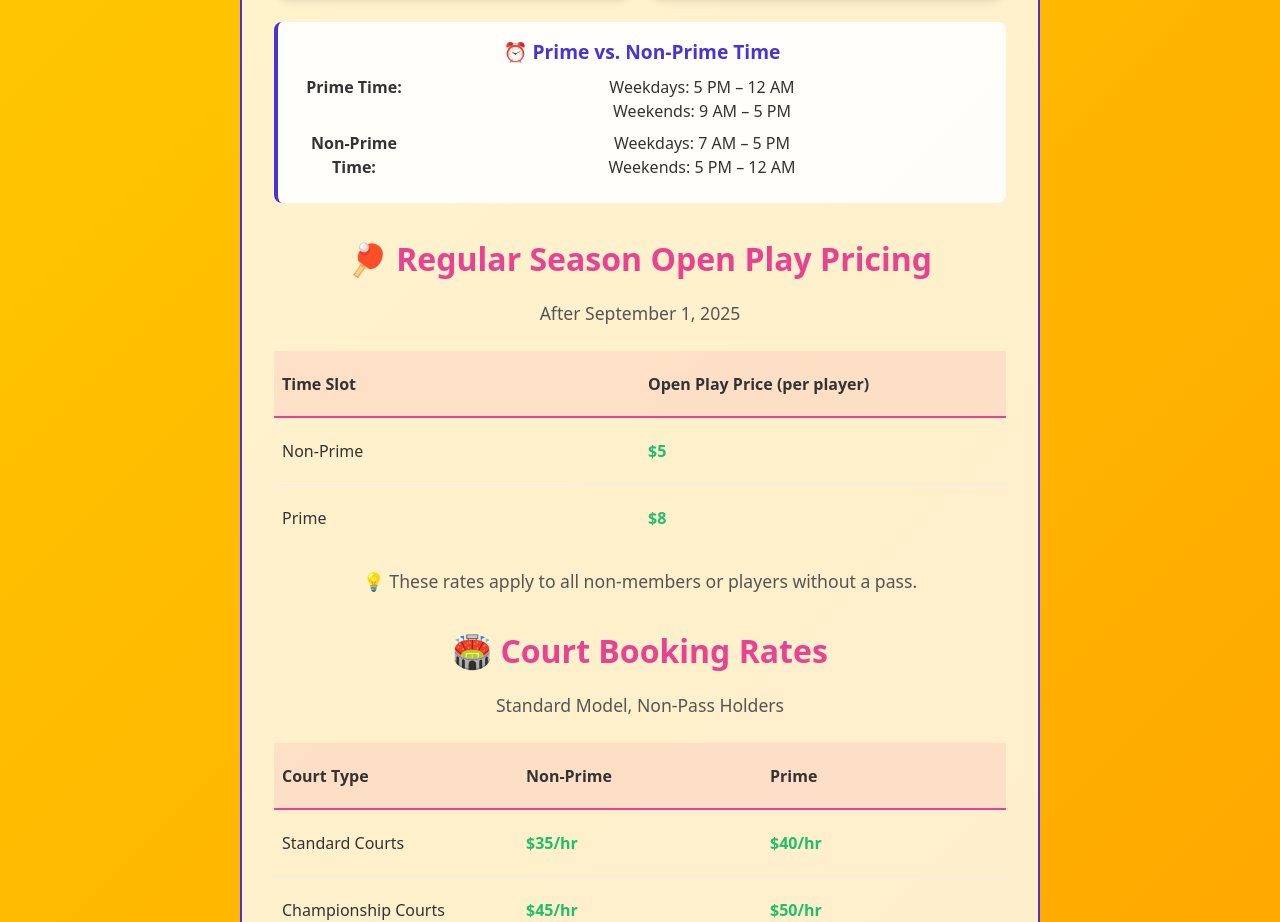
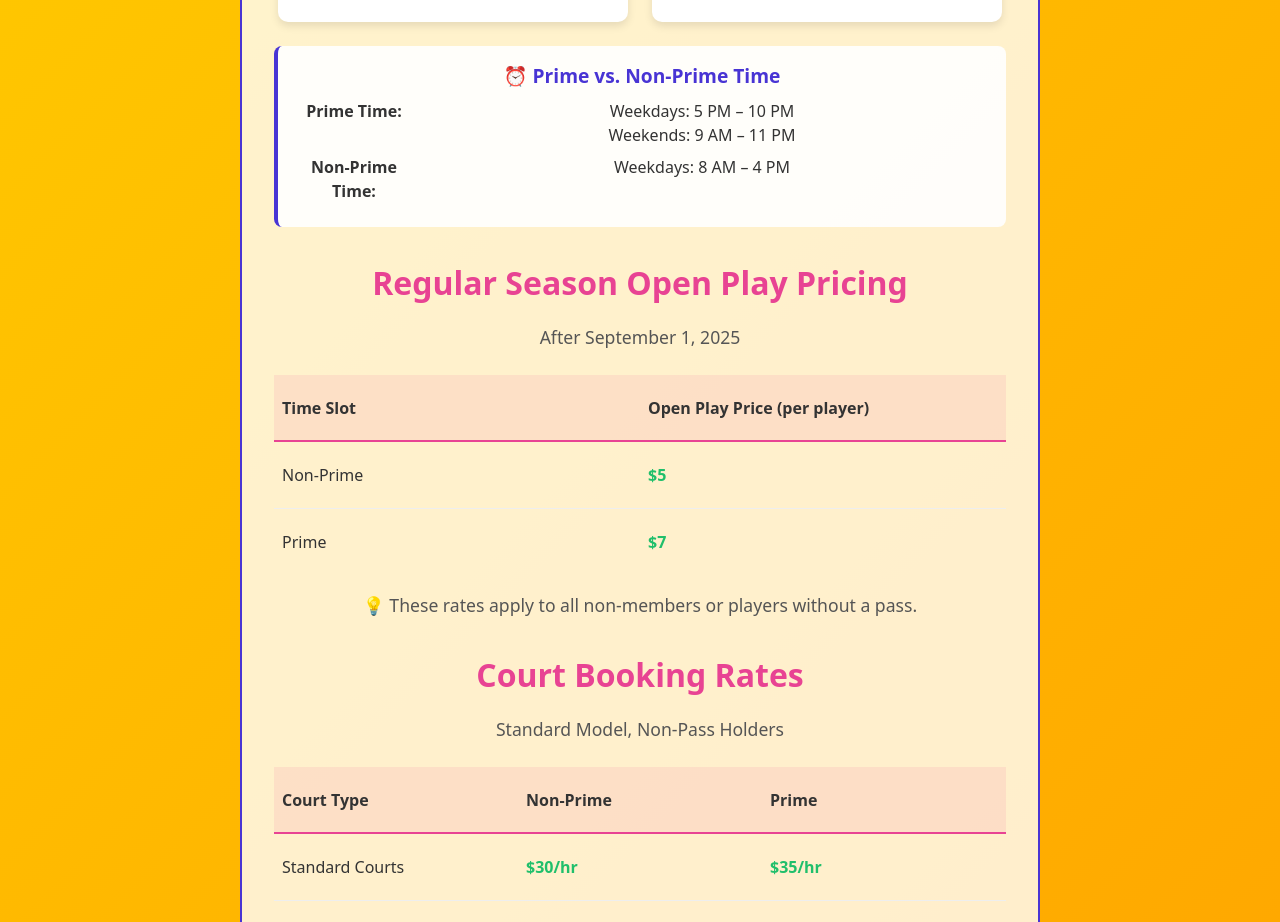
Before and after one commit to supertimmyh/picktopia_landing_page, a React (Vite) app: page / in a window 1280 px wide. Shown: the part 1831-2753 px from the top of the page. Built offline with nearby package versions, Linux system fonts and the light colour scheme.

Commit message:
Update the prime and non-prime hours and court fees

```diff
--- a/src/components/GrandOpening.jsx
+++ b/src/components/GrandOpening.jsx
@@ -266,7 +266,7 @@ const GrandOpening = () => {
               <BenefitList>
                 <BenefitItem>Unlimited open play sessions</BenefitItem>
                 <BenefitItem>Unlimited court bookings during non-prime hours</BenefitItem>
-                <BenefitItem>Up to 3 prime-time bookings/week</BenefitItem>
+                <BenefitItem>Up to 2 free prime-time bookings/week</BenefitItem>
                 <BenefitItem>Championship court surcharge: $10/hr (prime only)</BenefitItem>
                 <BenefitItem>10% off clinics, training, and merch</BenefitItem>
                 <BenefitItem>4 guest passes per month</BenefitItem>
@@ -302,16 +302,16 @@ const GrandOpening = () => {
 
             <TimeRow>
               <TimeLabel>Prime Time:</TimeLabel>
-              <TimeValue>Weekdays: 5 PM – 12 AM<br />Weekends: 9 AM – 5 PM</TimeValue>
+              <TimeValue>Weekdays: 5 PM – 10 PM<br />Weekends: 9 AM – 11 PM</TimeValue>
             </TimeRow>
 
             <TimeRow>
               <TimeLabel>Non-Prime Time:</TimeLabel>
-              <TimeValue>Weekdays: 7 AM – 5 PM<br />Weekends: 5 PM – 12 AM</TimeValue>
+              <TimeValue>Weekdays: 8 AM – 4 PM</TimeValue>
             </TimeRow>
           </TimeDefinition>
 
-          <OfferHeader style={{ marginTop: '2rem' }}>🏓 Regular Season Open Play Pricing</OfferHeader>
+          <OfferHeader style={{ marginTop: '2rem' }}> Regular Season Open Play Pricing</OfferHeader>
           <OfferText>After September 1, 2025</OfferText>
 
           <PricingTable>
@@ -327,13 +327,13 @@ const GrandOpening = () => {
 
             <PricingRow>
               <PricingCell>Prime</PricingCell>
-              <PricingCell><PriceHighlight>$8</PriceHighlight></PricingCell>
+              <PricingCell><PriceHighlight>$7</PriceHighlight></PricingCell>
             </PricingRow>
           </PricingTable>
 
           <OfferText style={{ marginTop: '1rem' }}>💡 These rates apply to all non-members or players without a pass.</OfferText>
 
-          <OfferHeader style={{ marginTop: '2rem' }}>🏟️ Court Booking Rates</OfferHeader>
+          <OfferHeader style={{ marginTop: '2rem' }}>Court Booking Rates</OfferHeader>
           <OfferText>Standard Model, Non-Pass Holders</OfferText>
 
           <PricingTable>
@@ -345,14 +345,14 @@ const GrandOpening = () => {
 
             <PricingRow>
               <PricingCell>Standard Courts</PricingCell>
+              <PricingCell><PriceHighlight>$30/hr</PriceHighlight></PricingCell>
               <PricingCell><PriceHighlight>$35/hr</PriceHighlight></PricingCell>
-              <PricingCell><PriceHighlight>$40/hr</PriceHighlight></PricingCell>
             </PricingRow>
 
             <PricingRow>
               <PricingCell>Championship Courts</PricingCell>
-              <PricingCell><PriceHighlight>$45/hr</PriceHighlight></PricingCell>
-              <PricingCell><PriceHighlight>$50/hr</PriceHighlight></PricingCell>
+              <PricingCell><PriceHighlight>$37/hr</PriceHighlight></PricingCell>
+              <PricingCell><PriceHighlight>$42/hr</PriceHighlight></PricingCell>
             </PricingRow>
           </PricingTable>
 
```
